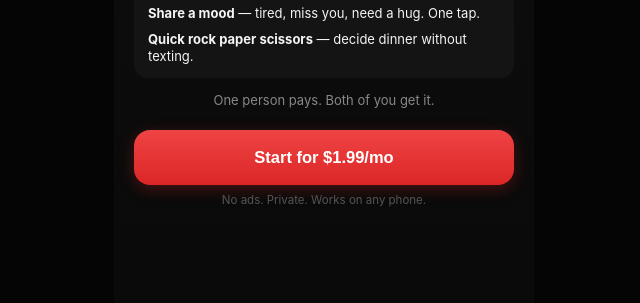
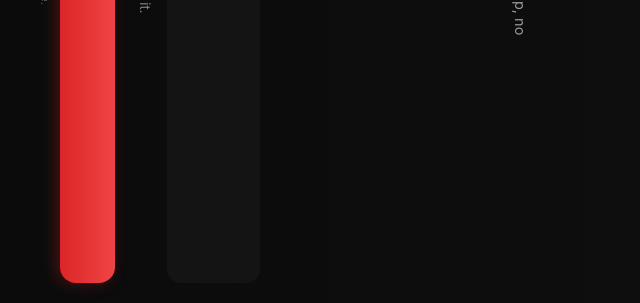
Before and after one commit to cbw29512/us-thinking-of-you, a website: page index.html in a window 1280 px wide. Shown: the part 497-800 px from the top of the page, without its empty margins (316-956 px from the left). Drawn offline with Linux system fonts and the light colour scheme.

Commit message:
Add orientation lock for stand use

```diff
--- a/styles.css
+++ b/styles.css
@@ -259,3 +259,19 @@ input {
 }
 
 .toast.show { opacity: 1; }
+
+/* Keep upright on stand */
+@media (orientation: landscape) {
+  #app {
+    transform: rotate(90deg);
+    transform-origin: center center;
+    width: 100vh;
+    height: 100vw;
+    max-width: none;
+    position: absolute;
+    top: 50%;
+    left: 50%;
+    margin-left: -50vh;
+    margin-top: -50vw;
+  }
+}
```
